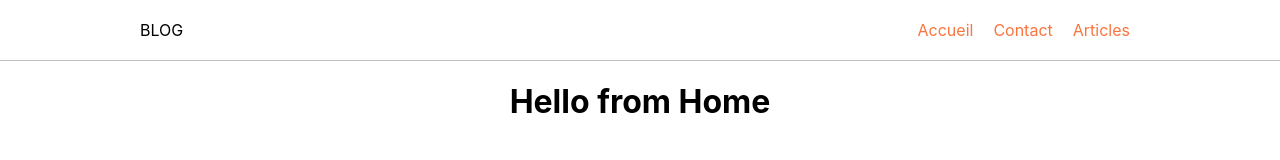
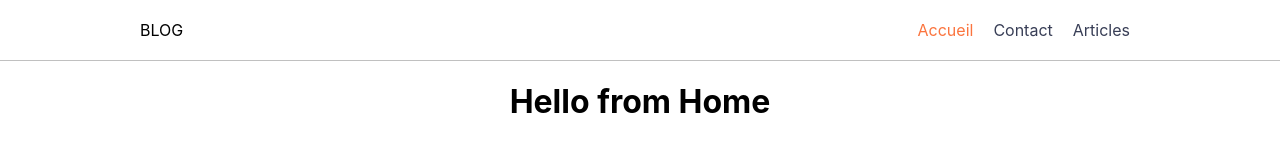
Before and after one commit to SoulDevt/blog-react, a React (Create React App) app: page / in a window 1280 px wide. Shown: the top 160 px of the page. Built offline with nearby package versions, Linux system fonts and the light colour scheme.

Commit message:
add active style on nav links

```diff
--- a/src/Components/Header/Navigation/NavigationItem/NavigationItem.js
+++ b/src/Components/Header/Navigation/NavigationItem/NavigationItem.js
@@ -4,12 +4,17 @@ import React from "react";
 import classes from "./NavigationItem.module.css";
 
 //Components
-import { Link } from "react-router-dom";
+import { NavLink } from "react-router-dom";
 
 function NavigationItem(props) {
   return (
     <li className={classes.NavigationItem}>
-      <Link to={props.to}>{props.children}</Link>
+      <NavLink
+        to={props.to}
+        className={({ isActive }) => (isActive ? classes.active : undefined)}
+      >
+        {props.children}
+      </NavLink>
     </li>
   );
 }
--- a/src/Components/Header/Navigation/NavigationItem/NavigationItem.module.css
+++ b/src/Components/Header/Navigation/NavigationItem/NavigationItem.module.css
@@ -4,9 +4,11 @@
 
 .NavigationItem a {
   text-decoration: none;
+  color: #383e56;
+}
+
+.NavigationItem a:hover,
+.NavigationItem a:focus,
+.NavigationItem a.active {
   color: #fb743e;
 }
-
-.NavigationItem a:hover {
-  color: #383e56;
-}
```
